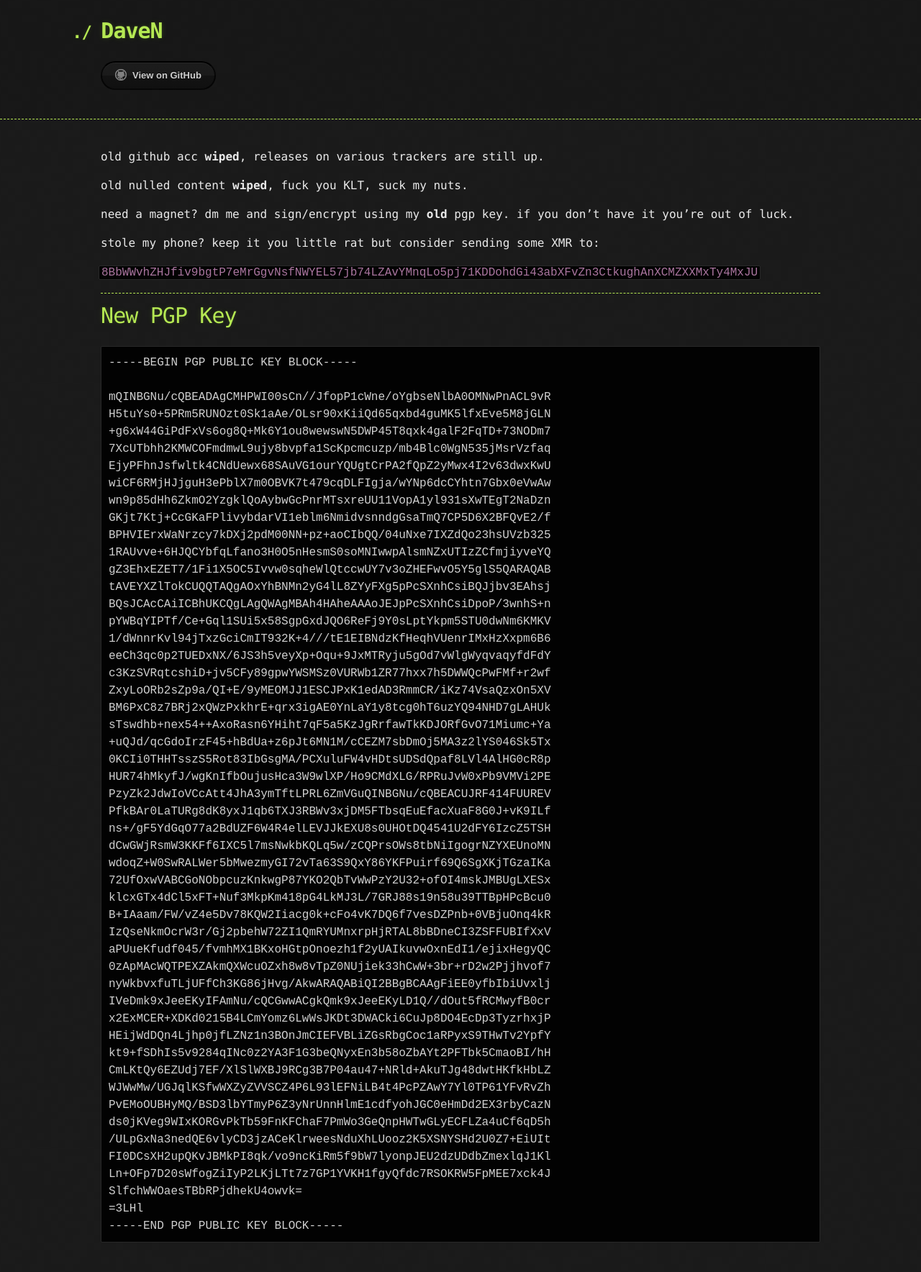
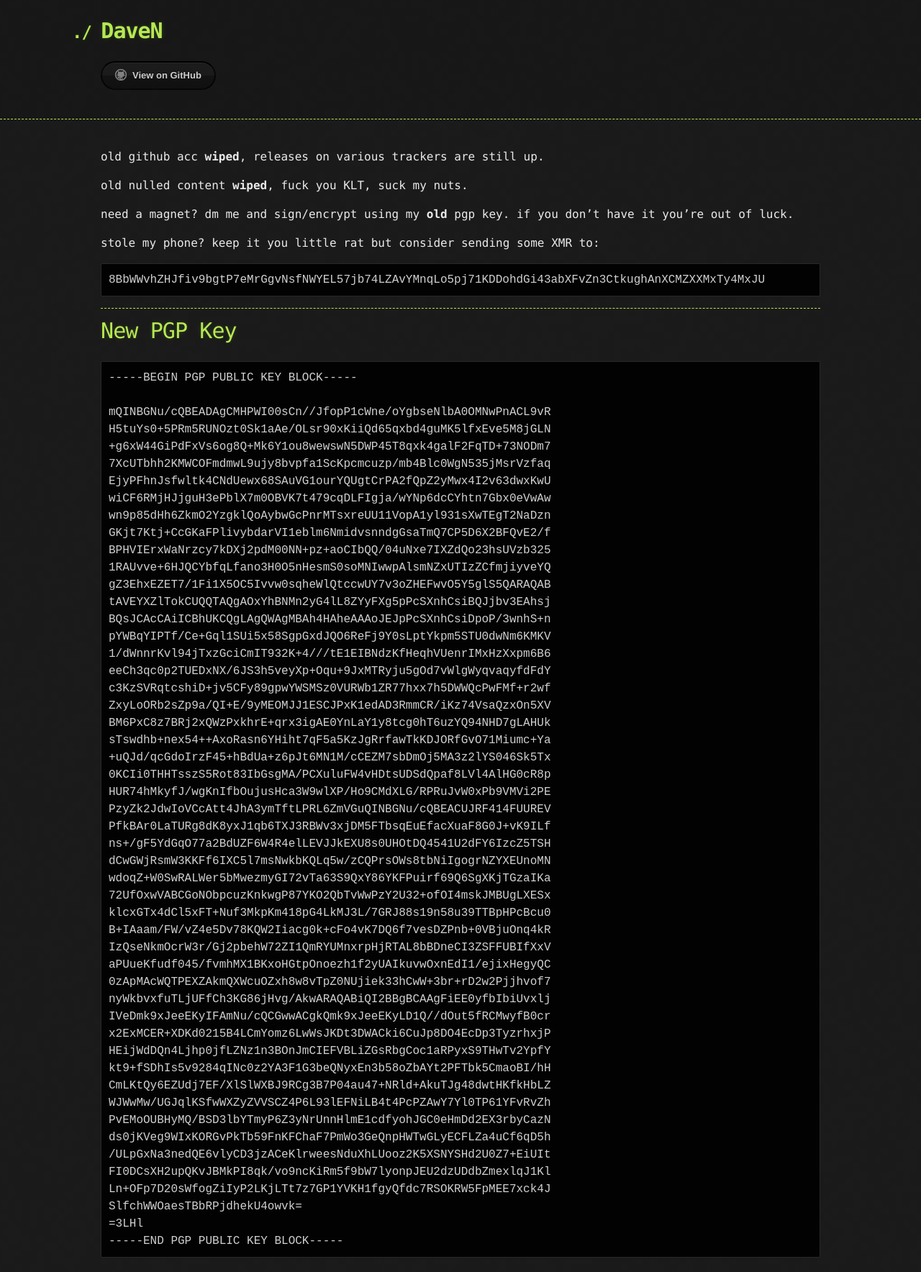
Before and after one commit to xDaveN/xdaven.github.io, a Jekyll site: the page built from index.md, in a window 1280 px wide. Shown: the whole page at 72% size. Built offline with Jekyll 4.4.1, drawn with Linux system fonts in a browser that asks for light colours; the repository's description, which GitHub fills in, is left out; before the commit the page ends 1747 px from its top, so only the background shows below that.

Commit message:
reformat XMR address

````diff
--- a/index.md
+++ b/index.md
@@ -10,7 +10,9 @@
 
 stole my phone? keep it you little rat but consider sending some XMR to:
 
-`8BbWWvhZHJfiv9bgtP7eMrGgvNsfNWYEL57jb74LZAvYMnqLo5pj71KDDohdGi43abXFvZn3CtkughAnXCMZXXMxTy4MxJU`
+```
+8BbWWvhZHJfiv9bgtP7eMrGgvNsfNWYEL57jb74LZAvYMnqLo5pj71KDDohdGi43abXFvZn3CtkughAnXCMZXXMxTy4MxJU
+```
 * * *
 # New PGP Key
 
````
